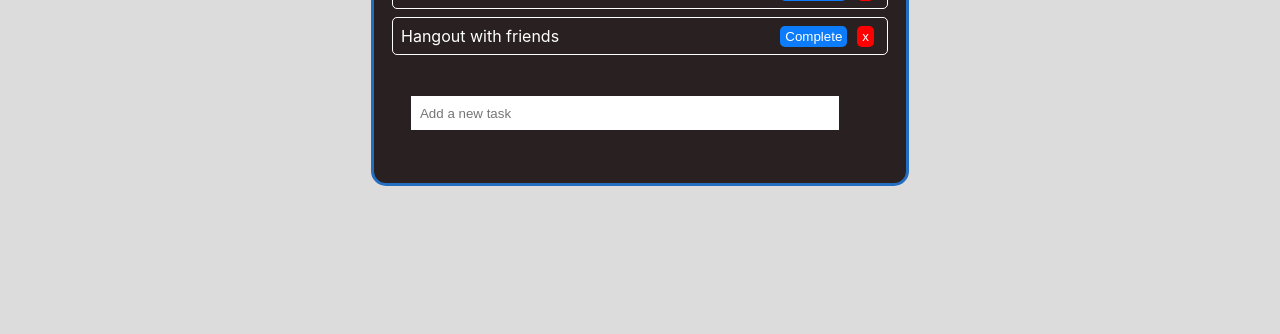
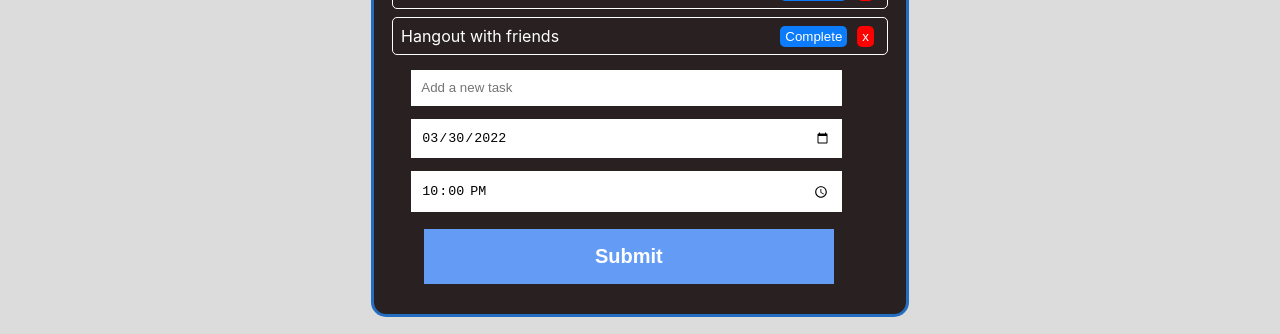
Before and after one commit to CharlesPoletowin/cloudComputingProject, a React (Create React App) app: page /lambda in a window 1280 px wide. Shown: the part 394-728 px from the top of the page. Built offline with nearby package versions, Linux system fonts and the light colour scheme; no server answers; what aws-amplify would draw is missing.

Commit message:
add add-items-to dynamodb

```diff
--- a/src/components/todo/Todo.css
+++ b/src/components/todo/Todo.css
@@ -34,10 +34,10 @@
     text-align: center;
   }
 
-  .create-task input[type=text] {
-    margin: 2.5em 2em;
+  .create-task input {
+    margin: 0.5em 2em;
     width: 80%;
     outline: none;
     border: none;
-    padding: 0.7em;
+    padding: 0.8em;
   }
--- a/src/components/todo/Todo.js
+++ b/src/components/todo/Todo.js
@@ -1,13 +1,33 @@
 import React, { useState } from 'react';
 import './Todo.css';
+import { useSelector } from 'react-redux';
+import axios from 'axios';
 
-
-function CreateTask({ addTask }) {
+function CreateTask({ addTask, user }) {
     const [value, setValue] = useState("");
-
+    const [dateValue, setDate] = useState("2022-03-30")
+    const [timeValue, setTime] = useState("22:00")
     const handleSubmit = e => {
         e.preventDefault();
         if (!value) return;
+        if (!user | !user.attributes | !user.attributes.email) return;
+
+        var objSubmit = {}
+        objSubmit["userId"] = user.attributes.email
+        objSubmit["status"] = "create"
+        objSubmit["createTime"] = Date.now().toString()
+        objSubmit["title"] = value
+        objSubmit["deadlineDate"] = dateValue
+        objSubmit["deadlineTime"] = timeValue
+        objSubmit["finish"] = false
+
+        axios.post("https://ugnn69x209.execute-api.us-east-1.amazonaws.com/dev",
+            objSubmit
+        ).then(res => {
+            console.log(res.data)
+        }).catch(error => {
+            console.log(error)
+        })
 
         addTask(value);
         setValue("");
@@ -21,6 +41,36 @@ function CreateTask({ addTask }) {
                 value={value}
                 placeholder="Add a new task"
                 onChange={e => setValue(e.target.value)}
+                required
+            />
+            <input
+                type="date"
+                className="input"
+                id="date"
+                name="finish-date"
+                value={dateValue}
+                min="2000-01-01"
+                max="2099-12-31"
+                onChange={e => setDate(e.target.value)}
+                required
+            />
+            <input
+                type="time"
+                id="appt"
+                name="appt"
+                value={timeValue}
+                onChange={e => setTime(e.target.value)}
+                required
+            />
+            <input
+                type="submit"
+                value="Submit"
+                style={{
+                    background: "#649cf5",
+                    color: 'white',
+                    fontSize: "20px",
+                    fontWeight: "bold"
+                }}
             />
         </form>
     );
@@ -41,6 +91,7 @@ function Task({ task, index, completeTask, removeTask }) {
 }
 
 function Todo() {
+    const user = useSelector(e => e.user)
     const [tasks, setTasks] = useState(
         () => {
                 return  [
@@ -77,22 +128,24 @@ function Todo() {
         setTasks(newTasks);
     };
 
+    console.log(user)
     return (
         <div className="todo-container">
             <div className="header">TODO - ITEMS</div>
+            <div>{user.attributes.email}</div>
             <div className="tasks">
                 {tasks.map((task, index) => (
                     <Task
-                    task={task}
-                    index={index}
-                    completeTask={completeTask}
-                    removeTask={removeTask}
-                    key={index}
+                        task={task}
+                        index={index}
+                        completeTask={completeTask}
+                        removeTask={removeTask}
+                        key={index}
                     />
                 ))}
             </div>
             <div className="create-task" >
-                <CreateTask addTask={addTask} />
+                <CreateTask addTask={addTask} user={user} />
             </div>
         </div>
     );
--- a/src/redux/reducer/user.js
+++ b/src/redux/reducer/user.js
@@ -1,9 +1,16 @@
-const user = (state = {}, action) => {
+const userDefault = {
+    username: '',
+    attributes:{
+        email: ""
+    }
+}
+
+const user = (state = userDefault, action) => {
     switch(action.type) {
         case "login":
             return action.payload
         case "logout":
-            return {}
+            return userDefault
         default:
             return state
     }
```
